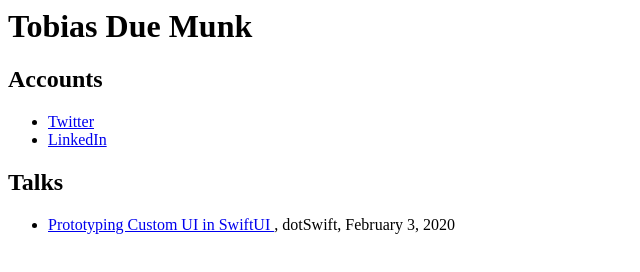
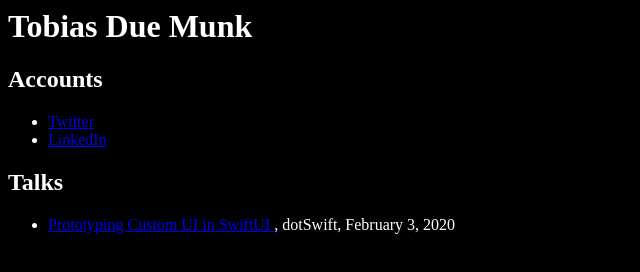
Before and after one commit to duemunk/website, a plain HTML site: page index.html in a window 1280 px wide. Shown: the whole page, without its empty margins (0-640 px from the left). Drawn offline with Linux system fonts and the dark colour scheme.

Commit message:
Support dark mode

```diff
--- a/index.html
+++ b/index.html
@@ -2,6 +2,14 @@
 
 <head>
     <link rel="shortcut icon" href="favicon.ico">
+    <style>
+        @media(prefers-color-scheme: dark) {
+            body {
+                background-color: black;
+                color: white;
+            }
+        }
+    </style>
 </head>
 
 <body>
```
